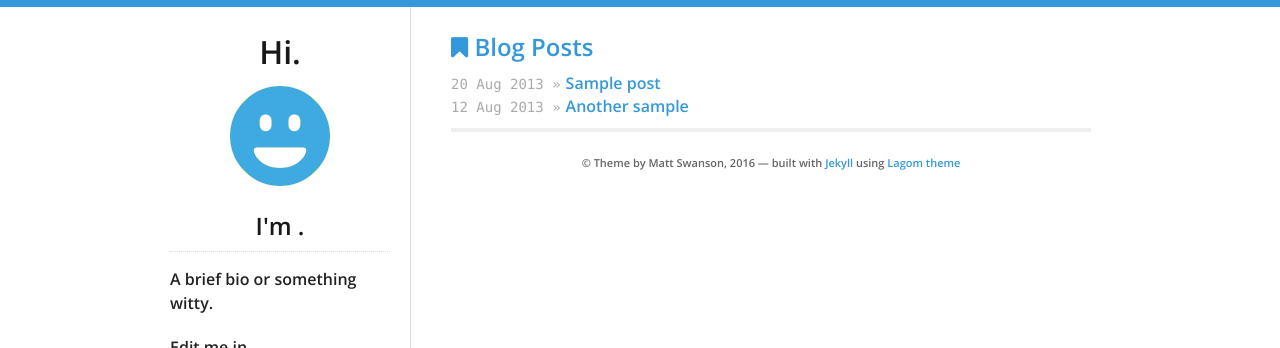
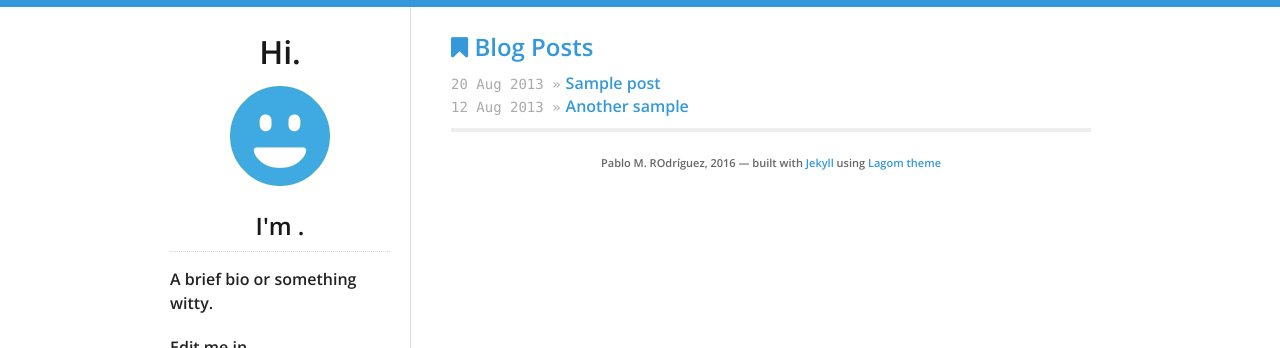
Before and after one commit to fearofcrime/fearofcrime.github.io, a Jekyll site: the page built from index.html, in a window 1280 px wide. Shown: the top 348 px of the page. Built offline with Jekyll 4.4.1, drawn with Linux system fonts in a browser that asks for light colours; nearby versions of some CDN libraries.

Commit message:
Update footer.html

```diff
--- a/_includes/footer.html
+++ b/_includes/footer.html
@@ -6,6 +6,6 @@
   {% endif %}
 
   <p>
-    © Theme by Matt Swanson, 2016 &mdash; built with <a href="http://jekyllrb.com/">Jekyll</a> using <a href="https://github.com/swanson/lagom">Lagom theme</a>
+    Pablo M. ROdríguez, 2016 &mdash; built with <a href="http://jekyllrb.com/">Jekyll</a> using <a href="https://github.com/swanson/lagom">Lagom theme</a>
   </p>
 </div>
```
